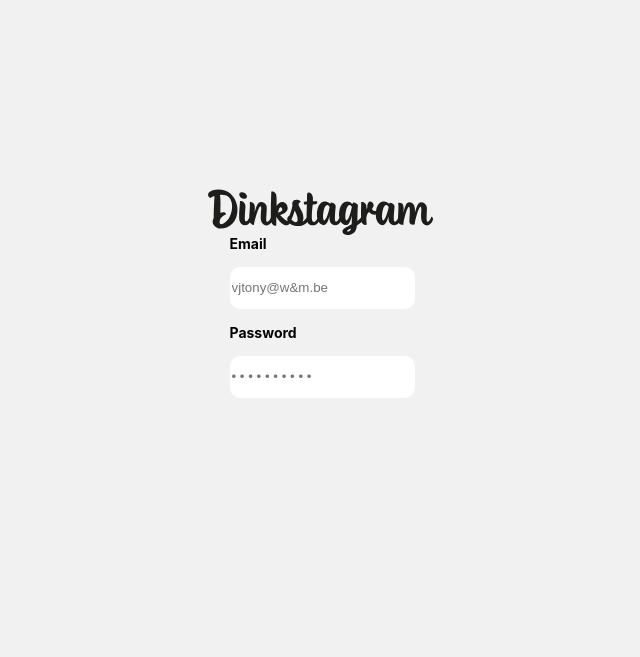
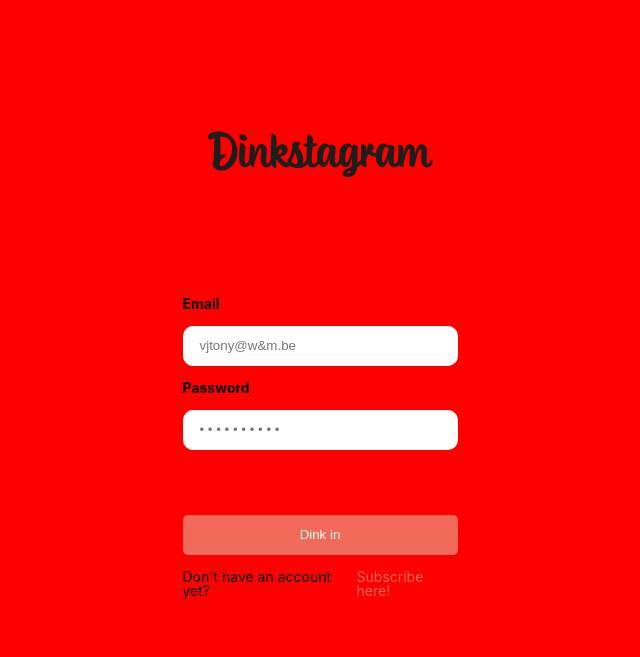
Before and after one commit to nicolasvdsp/IMDstagram, a PHP site: page /login.php in a window 1280 px wide. Shown: the top 657 px of the page, without its empty margins (320-960 px from the left). Run offline with PHP 8.4, Linux system fonts and the light colour scheme.

Commit message:
styles login

```diff
--- a/css/style.css
+++ b/css/style.css
@@ -6,7 +6,8 @@
 }
 
 body {
-    background-color: #f1f1f1;
+    /* background-color: #f1f1f1; */
+    background-color: red;
     font-family: -apple-system, BlinkMacSystemFont, 'Segoe UI', Roboto, Oxygen, Ubuntu, Cantarell, 'Open Sans', 'Helvetica Neue', sans-serif;
     padding: 30px 25px 60px 25px;
 }
@@ -18,14 +19,16 @@ body {
     flex-direction: column;
     align-items: center;
     justify-content: center;
-    width: 100%;
 }
+
 .logo--login{
-    margin-top: 150px;
+    margin-top: 100px;
+    margin-bottom: 120px;
     width: 225px;
 }
 .form__input * {
     display: block;
+    width: 275px;
 }
 .form__input label{
     font-size: 14px;
@@ -39,9 +42,31 @@ body {
     height: 40px;
     width: 100%;
     margin-bottom: 15px;
+    text-indent: 15px;
 }
 .form__input input:focus{
     outline: none;
+    text-indent: 15px;
+}
+.btn--login {
+    background-color: var(--dinkRed);
+    height: 40px;
+    width: 86px;
+    color: white;
+    border: none;
+    border-radius: 5px;
+    width: 100%;
+    margin-top: 50px;
+}
+.login-register {
+    margin-top: 15px;
+    font-size: 14px;
+    width: 275px;
+    display: flex;
+    justify-content: space-between;
+}
+.login-register span{
+    color: var(--dinkRed);
 }
 
 /* ----- END OF LOGIN -----*/
--- a/login.php
+++ b/login.php
@@ -11,6 +11,7 @@
     <meta http-equiv="X-UA-Compatible" content="IE=edge">
     <meta name="viewport" content="width=device-width, initial-scale=1.0">
     <title>Login</title>
+    <link rel="stylesheet" type="text/css" href="css/reset.css">
     <link rel="stylesheet" type="text/css" href="css/style.css">
 </head>
 <body>
@@ -25,7 +26,9 @@
                 <label for="password">Password</label>
                 <input type="text" id="password" name="password" placeholder="• • • • • • • • • •">
             </div>
+            <input class="btn--login" type="submit" value="Dink in">
         </form>
+        <a class="login-register">Don't have an account yet? <span>Subscribe here!</span></a>
     </div>
 </body>
 </html>
```
